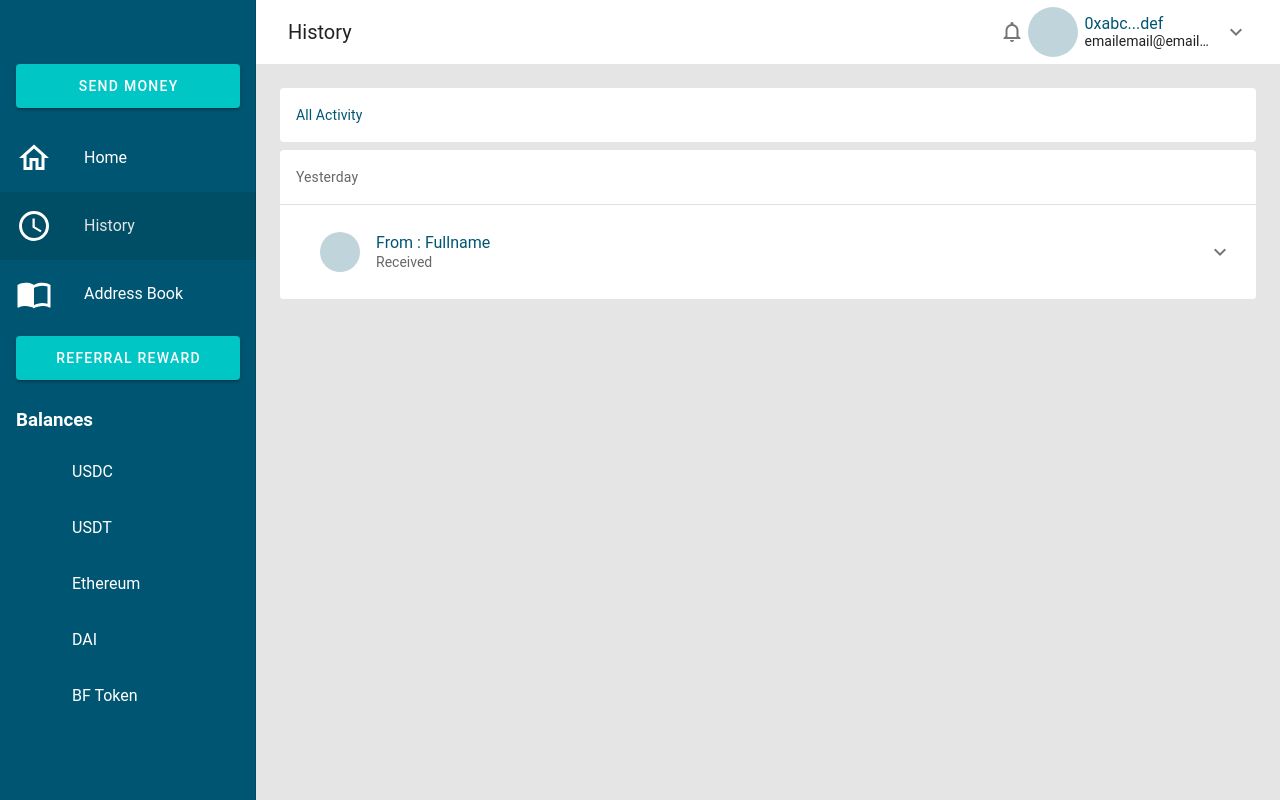
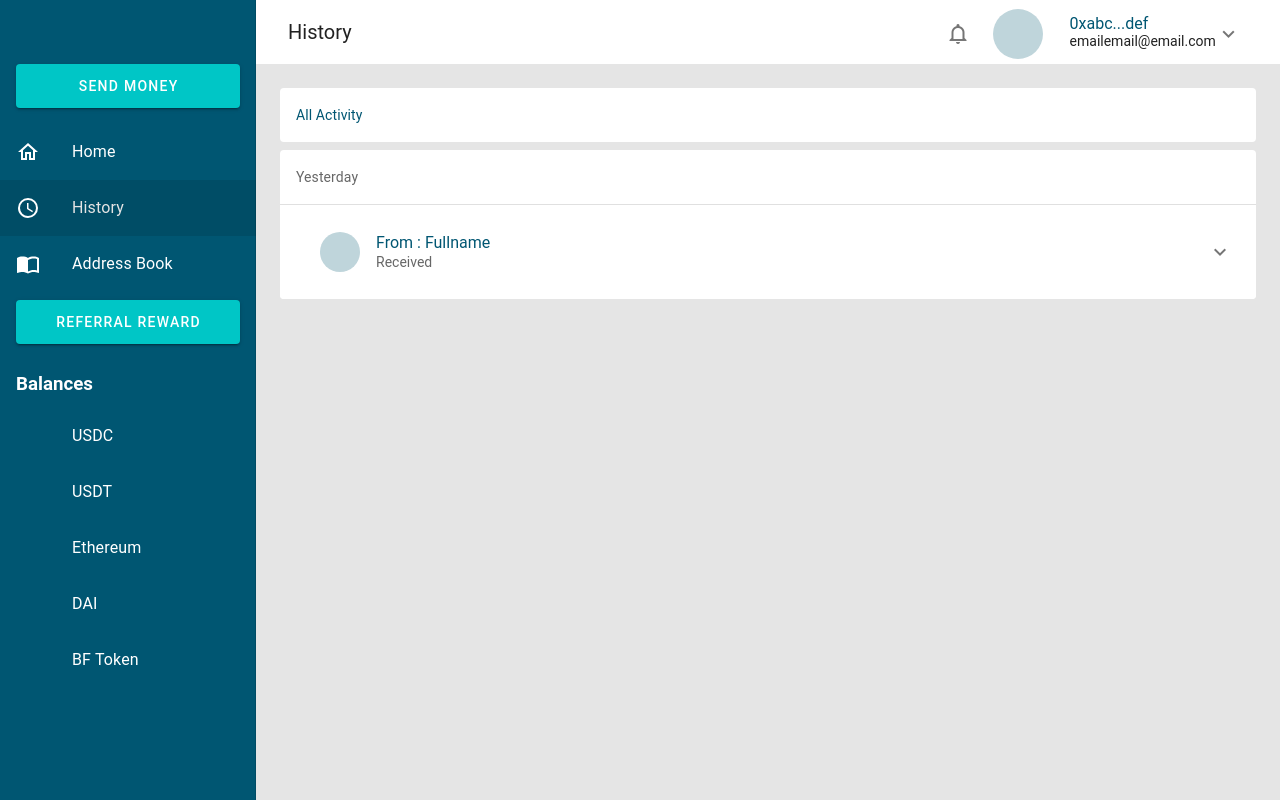
Before and after one commit to rob-tokenminds/cryptozen-frontend, a Vue app: page /history in a window 1280 px wide. Built offline with nearby package versions, Linux system fonts and the light colour scheme; what vue-native-notification would draw is missing.

Commit message:
add more component

```diff
--- a/src/App.vue
+++ b/src/App.vue
@@ -23,33 +23,35 @@
       <v-list>
         <v-list-item to="/">
           <v-list-item-icon>
-            <v-icon color="white" large>{{ icons.mdiHomeOutline }}</v-icon>
+            <v-icon color="white">{{ icons.mdiHomeOutline }}</v-icon>
           </v-list-item-icon>
 
           <v-list-item-content>
-            <v-list-item-title class="white--text">Home</v-list-item-title>
+            <v-list-item-title class="white--text text-subtitle-1"
+              >Home</v-list-item-title
+            >
           </v-list-item-content>
         </v-list-item>
 
         <v-list-item to="/history">
           <v-list-item-icon>
-            <v-icon color="white" large>{{ icons.mdiClockOutline }}</v-icon>
+            <v-icon color="white">{{ icons.mdiClockOutline }}</v-icon>
           </v-list-item-icon>
 
           <v-list-item-content>
-            <v-list-item-title class="white--text">History</v-list-item-title>
+            <v-list-item-title class="white--text text-subtitle-1"
+              >History</v-list-item-title
+            >
           </v-list-item-content>
         </v-list-item>
 
         <v-list-item to="/address-book">
           <v-list-item-icon>
-            <v-icon color="white" large>{{
-              icons.mdiBookOpenBlankVariant
-            }}</v-icon>
+            <v-icon color="white">{{ icons.mdiBookOpenBlankVariant }}</v-icon>
           </v-list-item-icon>
 
           <v-list-item-content>
-            <v-list-item-title class="white--text"
+            <v-list-item-title class="white--text text-subtitle-1"
               >Address Book</v-list-item-title
             >
           </v-list-item-content>
@@ -85,7 +87,7 @@
             <v-img :src="require(`./assets/${balance.value}.svg`)"></v-img>
           </v-list-item-avatar>
           <v-list-item-content>
-            <v-list-item-title class="white--text">{{
+            <v-list-item-title class="white--text text-subtitle-1">{{
               balance.name
             }}</v-list-item-title>
           </v-list-item-content>
@@ -112,85 +114,9 @@
           $route.name !== "Balance" ? $route.name : balanceTitle()
         }}</v-toolbar-title>
         <v-spacer></v-spacer>
-        <v-spacer></v-spacer> <v-spacer></v-spacer> <v-spacer></v-spacer>
         <v-spacer></v-spacer>
-        <v-menu top nudge-left="250" nudge-bottom="120">
-          <template v-slot:activator="{ on, attrs }">
-            <v-btn icon v-bind="attrs" v-on="on"
-              ><v-icon>mdi-bell-outline</v-icon></v-btn
-            >
-          </template>
-          <v-list>
-            <v-list-item>
-              <v-list-item-title>
-                <v-avatar class="mr-2" color="primary" size="10"></v-avatar>
-                Text of notifications !Important</v-list-item-title
-              >
-            </v-list-item>
-            <v-divider></v-divider>
-            <v-list-item>
-              <v-list-item-title>
-                <v-avatar class="mr-2" color="main" size="10"></v-avatar>Text of
-                notifications !Important</v-list-item-title
-              >
-            </v-list-item>
-          </v-list>
-        </v-menu>
-        <v-btn icon>
-          <v-avatar color="main" size="50" class="mr-4"></v-avatar
-        ></v-btn>
 
-        <v-list-item-content v-if="isMobile === false">
-          <v-list-item-title class="primary--text"
-            >0xabc...def</v-list-item-title
-          >
-          <v-list-item-subtitle> emailemail@email.com </v-list-item-subtitle>
-        </v-list-item-content>
-        <v-menu offset-y>
-          <template v-slot:activator="{ on, attrs }">
-            <v-btn icon v-bind="attrs" v-on="on">
-              <v-icon>mdi-chevron-down</v-icon>
-            </v-btn>
-          </template>
-          <v-list>
-            <v-list-item>
-              <v-list-item-content>
-                <v-list-item-title class="primary--text"
-                  >Edit Ether number</v-list-item-title
-                >
-              </v-list-item-content>
-            </v-list-item>
-            <v-divider></v-divider>
-            <v-list-item>
-              <v-list-item-content>
-                <v-list-item-title class="primary--text"
-                  >Tier 1</v-list-item-title
-                >
-                <v-list-item-subtitle
-                  >Referrals until Tier 2</v-list-item-subtitle
-                >
-              </v-list-item-content>
-            </v-list-item>
-            <v-divider></v-divider>
-            <v-list-item>
-              <v-list-item-content>
-                <v-list-item-title class="primary--text"
-                  >Logout</v-list-item-title
-                >
-              </v-list-item-content>
-            </v-list-item>
-          </v-list>
-        </v-menu>
-
-        <!-- <template v-slot:extension> -->
-        <!-- <ProfileMenu></ProfileMenu> -->
-        <!-- </template> -->
-
-        <!-- <v-card class="d-flex justify-end" width="500" flat> </v-card> -->
-        <!-- <v-spacer></v-spacer>
-      <v-spacer></v-spacer>
-
-      <v-spacer></v-spacer> -->
+        <ProfileMenu :showBell="true" :isMobile="isMobile"></ProfileMenu>
       </v-app-bar>
     </v-app-bar>
 
@@ -199,7 +125,7 @@
       <!-- Provides the application the proper gutter -->
 
       <v-container>
-        <router-view></router-view>
+        <router-view isMobile="isMobile"></router-view>
       </v-container>
 
       <!-- If using vue-router -->
--- a/src/views/SendMoney.vue
+++ b/src/views/SendMoney.vue
@@ -1,5 +1,5 @@
 <template>
-  <v-card>
+  <v-card flat height="10000">
     <v-stepper v-model="e1">
       <!-- <v-toolbar dark color="white"> -->
 
@@ -10,6 +10,8 @@
           max-width="130"
           src="../assets/logo2.svg"
         ></v-img>
+        <v-spacer></v-spacer>
+        <v-spacer></v-spacer>
         <v-stepper-step :complete="e1 > 1" step=""> Wallet </v-stepper-step>
         <v-divider></v-divider>
         <v-stepper-step :complete="e1 > 2" step=""> Amount </v-stepper-step>
@@ -18,16 +20,98 @@
         <v-divider></v-divider>
         <v-stepper-step step=""> Review </v-stepper-step>
         <v-spacer></v-spacer>
-        <div class="mt-2">
-          <ProfileMenu></ProfileMenu>
-        </div>
+
+        <ProfileMenu class="mr-10" :showBell="false"></ProfileMenu>
       </v-stepper-header>
 
-      <!-- </v-toolbar> -->
+      <v-stepper-items>
+        <v-stepper-content step="1">
+          <v-card flat class="d-flex justify-center">
+            <v-card flat>
+              <p class="text-center primary--text text-h5">
+                Where do you want to send from ?
+              </p>
 
-      <v-card-actions>
-        <v-btn class="secondary" @click="closeDialog">Back</v-btn>
-      </v-card-actions>
+              <v-card flat>
+                <v-card-text>Select balance</v-card-text>
+              </v-card>
+
+              <v-card elevation="2" class="mx-auto" height="100" width="800">
+                <v-card-text @click="e1 = 2">
+                  <v-list-item>
+                    <v-list-item-avatar tile>
+                      <v-img :src="require(`../assets/usdc.svg`)"></v-img>
+                    </v-list-item-avatar>
+                    <v-list-item-content>
+                      <v-list-item-title class="primary--text text-subtitle-1"
+                        >100</v-list-item-title
+                      >
+                      <v-list-item-subtitle class="">USDC</v-list-item-subtitle>
+                    </v-list-item-content>
+                    <v-spacer></v-spacer>
+                    <v-spacer></v-spacer> <v-spacer></v-spacer>
+                    <v-spacer></v-spacer> <v-spacer></v-spacer>
+                    <v-spacer></v-spacer> <v-spacer></v-spacer>
+                    <v-spacer></v-spacer> <v-spacer></v-spacer>
+                    <v-list-item-content>
+                      <v-btn icon><v-icon>mdi-chevron-right</v-icon></v-btn>
+                    </v-list-item-content>
+                  </v-list-item>
+                </v-card-text>
+              </v-card>
+
+              <v-card-actions> </v-card-actions>
+            </v-card>
+          </v-card>
+        </v-stepper-content>
+
+        <v-stepper-content step="2">
+          <p class="text-center primary--text text-h5">
+            You are sending on behalf of Bruce Wayne
+          </p>
+
+          <v-card flat class="d-flex justify-center mt-5">
+            <v-card flat width="800">
+              <v-text-field
+                label="You send"
+                outlined
+                value="0"
+                hint="you have 100"
+                persistent-hint
+              >
+                <template v-slot:append>
+                  <v-list-item class="mt-n4">
+                    <v-list-item-avatar tile>
+                      <v-img :src="require(`../assets/usdc.svg`)"></v-img>
+                    </v-list-item-avatar>
+                    <v-list-item-content>
+                      <v-list-item-title class="primary--text text-subtitle-1"
+                        >USDC</v-list-item-title
+                      >
+                    </v-list-item-content>
+                  </v-list-item>
+                </template>
+              </v-text-field>
+              <div class="line-lurus"></div>
+              <v-card-actions>
+                <v-spacer></v-spacer>
+                <v-btn color="primary" outlined @click="e1 = 1"> Back </v-btn>
+                <v-btn color="primary" @click="e1 = 3"> Continue </v-btn>
+              </v-card-actions>
+            </v-card>
+          </v-card>
+        </v-stepper-content>
+
+        <v-stepper-content step="3">
+          <v-btn color="primary" @click="e1 = 1"> Continue </v-btn>
+
+          <v-btn text> Cancel </v-btn>
+        </v-stepper-content>
+
+        <v-btn outlined color="secondary" @click="closeDialog" class="ma-5">
+          Cancel
+        </v-btn>
+      </v-stepper-items>
     </v-stepper>
   </v-card>
 </template>
@@ -43,3 +127,20 @@ export default class SendMoney extends Vue {
   }
 }
 </script>
+
+<style>
+.line-lurus {
+  /* Line 2 */
+
+  position: absolute;
+  left: 6.17%;
+  right: 75.31%;
+  top: 98%;
+  bottom: 2%;
+
+  /* Main color */
+
+  border: 2px solid #005672;
+  transform: rotate(90deg);
+}
+</style>
--- a/src/views/shared/ProfileMenu.vue
+++ b/src/views/shared/ProfileMenu.vue
@@ -1,23 +1,62 @@
 <template>
-  <!-- <v-row align="center" align-content="center">
-    <v-col cols="4" align-self="center"> </v-col>
-    <v-col cols="7" align-self="center"> -->
-  <v-list class="mr-n5" max-height="100" max-width="5000">
-    <v-list-item>
-      <!-- <v-list-item-avatar class="ml-10">
-
-      </v-list-item-avatar> -->
-      <v-list-item-avatar class="">
-        <v-avatar color="main" size="50"></v-avatar>
-      </v-list-item-avatar>
-      <v-list-item-content class="ml-4 mr-n15">
-        <v-list-item-title class="primary--text">0xabc...def</v-list-item-title>
-        <v-list-item-subtitle> emailemail@email.com </v-list-item-subtitle>
-      </v-list-item-content>
-      <v-list-item-avatar>
+  <v-item-group>
+    <v-row justify="end">
+      <v-col
+        align-self="center"
+        cols="4"
+        md="2"
+        sm="2"
+        lg="2"
+        xl="2"
+        v-if="syncedShowBell"
+      >
+        <v-menu nudge-left="250" nudge-bottom="120" v-if="syncedShowBell">
+          <template v-slot:activator="{ on, attrs }">
+            <v-btn
+              v-if="syncedShowBell"
+              class="mt-1"
+              icon
+              v-bind="attrs"
+              v-on="on"
+              ><v-icon>mdi-bell-outline</v-icon></v-btn
+            >
+          </template>
+          <v-list>
+            <v-list-item>
+              <v-list-item-title>
+                <v-avatar class="mr-2" color="primary" size="10"></v-avatar>
+                Text of notifications !Important</v-list-item-title
+              >
+            </v-list-item>
+            <v-divider></v-divider>
+            <v-list-item>
+              <v-list-item-title>
+                <v-avatar class="mr-2" color="main" size="10"></v-avatar>Text of
+                notifications !Important</v-list-item-title
+              >
+            </v-list-item>
+          </v-list>
+        </v-menu>
+      </v-col>
+      <v-col align-self="center" cols="3" md="2" sm="2" lg="2" xl="2">
+        <v-btn icon class="mt-1 mr-n5">
+          <v-avatar color="main" size="50" class="mr-4"></v-avatar
+        ></v-btn>
+      </v-col>
+      <v-col align-self="center" cols="4" v-if="isMobile === false">
+        <v-list-item-content class="mr-n10">
+          <v-list-item-title class="primary--text"
+            >0xabc...def</v-list-item-title
+          >
+          <v-list-item-subtitle> emailemail@email.com </v-list-item-subtitle>
+        </v-list-item-content>
+      </v-col>
+      <v-col align-self="center" cols="3" md="2" sm="2" lg="2" xl="2">
         <v-menu offset-y>
           <template v-slot:activator="{ on, attrs }">
-            <v-icon v-bind="attrs" v-on="on">mdi-chevron-down</v-icon>
+            <v-btn class="mt-1" icon v-bind="attrs" v-on="on">
+              <v-icon>mdi-chevron-down</v-icon>
+            </v-btn>
           </template>
           <v-list>
             <v-list-item>
@@ -48,14 +87,17 @@
             </v-list-item>
           </v-list>
         </v-menu>
-      </v-list-item-avatar>
-    </v-list-item>
-  </v-list>
+      </v-col>
+    </v-row>
+  </v-item-group>
 </template>
 
 <script lang="ts">
-import { Vue, Component, Watch, Ref } from "vue-property-decorator";
+import { Vue, Component, Prop, PropSync } from "vue-property-decorator";
 
 @Component({ name: "ProfileMenu", components: {} })
-export default class ProfileMenu extends Vue {}
+export default class ProfileMenu extends Vue {
+  @Prop(Boolean) readonly isMobile: boolean = false;
+  @PropSync("showBell", { type: Boolean }) syncedShowBell!: boolean;
+}
 </script>
```
Also changed, not shown: 13 other files (tests, documents, lock files or other folders).
